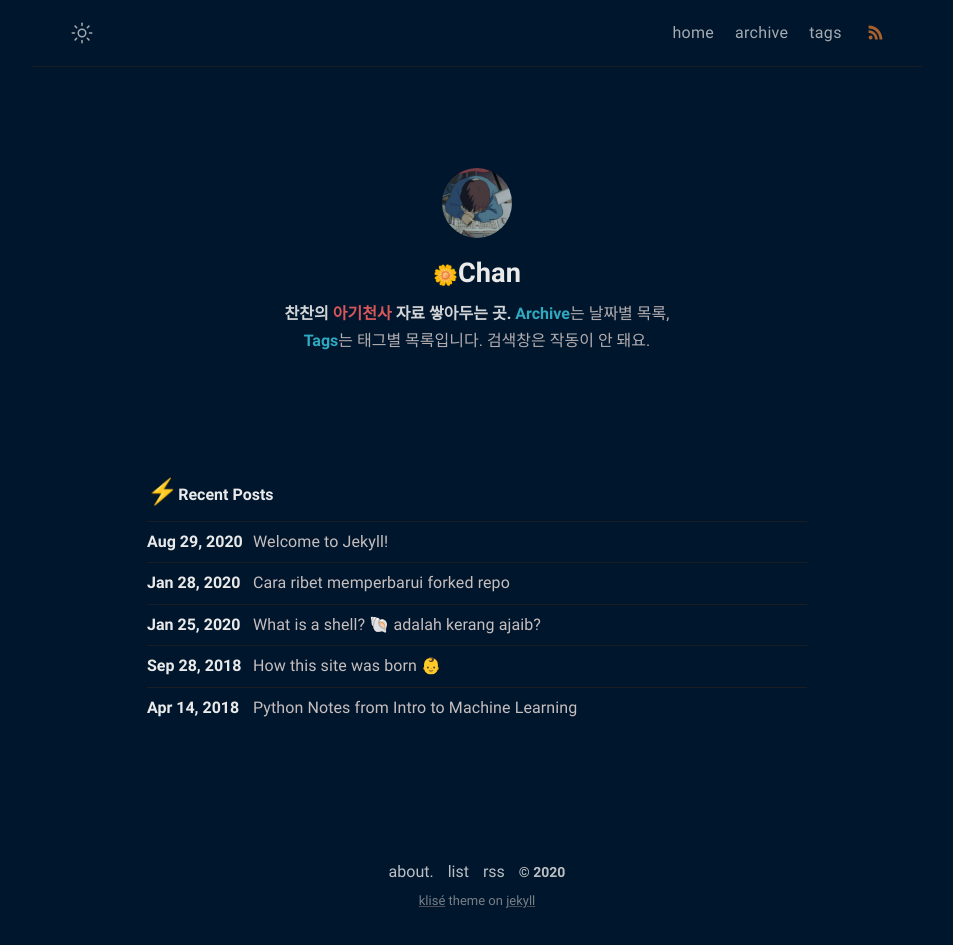
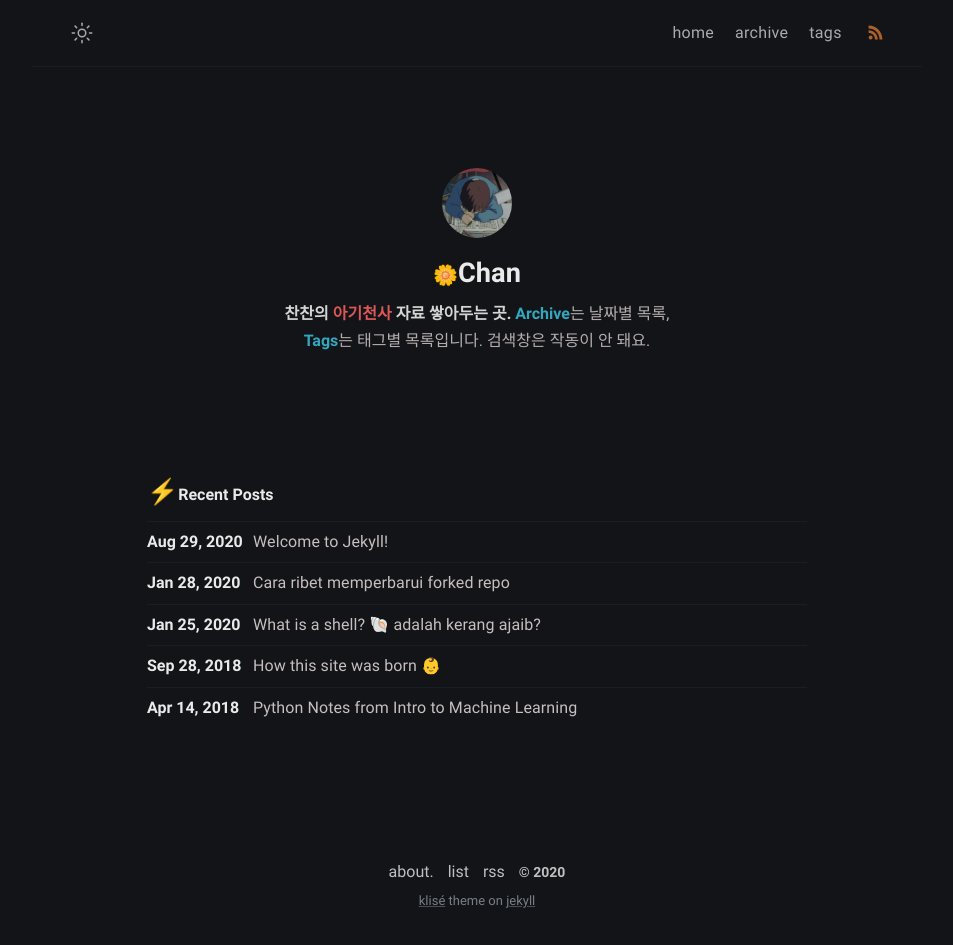
Before and after one commit to iwdstry/yeieje, a Jekyll site: the page built from index.md, in a window 1280 px wide. Shown: the whole page, without its empty margins (163-1116 px from the left). Built offline with Jekyll 4.4.1, drawn with Linux system fonts in a browser that asks for light colours.

Commit message:
Create main.scss

```diff
--- a/_sass/main.scss
+++ b/_sass/main.scss
@@ -28,7 +28,7 @@ $dark-text-base-color: #c7bebe;
 $dark-text-link-blue: #ff5277;
 $dark-text-link-blue-active: #ff2957;
 
-$dark-black: #00162D;
+$dark-black: #131418;
 $dark-white: #eaeaea;
 $dark-light: #1b1d25;
 $dark-smoke: #4a4d56;
```
